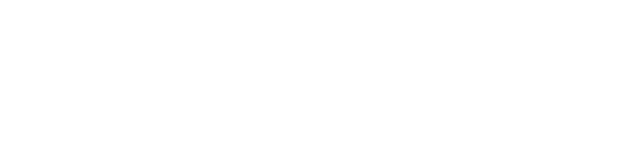
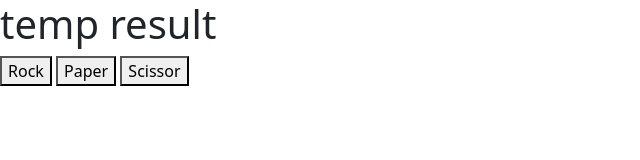
Before and after one commit to escavanessa/NodeJs, a website: page rps.html in a window 1280 px wide. Shown: the whole page, without its empty margins (0-640 px from the left). Drawn offline with nearby package versions, Linux system fonts and the light colour scheme.

Commit message:
added buttons

```diff
--- a/rps.html
+++ b/rps.html
@@ -1,7 +1,7 @@
 <!doctype html>
 <html lang="en">
     <head>
-        <title>Title</title>
+        <title>Rock Paper Scissors</title>
         <!-- Required meta tags -->
         <meta charset="utf-8" />
         <meta
@@ -19,14 +19,12 @@
     </head>
 
     <body>
-        <header>
-            <!-- place navbar here -->
-        </header>
-        <main></main>
-        <footer>
-            <!-- place footer here -->
-        </footer>
-        <!-- Bootstrap JavaScript Libraries -->
+        <div id="result-container">
+            <h1 id="result">temp result</h1>
+        </div>
+        <button id="rock">Rock</button>
+        <button id="paper">Paper</button>
+        <button id="scissors">Scissor</button>
         <script
             src="https://cdn.jsdelivr.net/npm/@popperjs/core@2.11.8/dist/umd/popper.min.js"
             integrity="sha384-I7E8VVD/ismYTF4hNIPjVp/Zjvgyol6VFvRkX/vR+Vc4jQkC+hVqc2pM8ODewa9r"
@@ -38,5 +36,6 @@
             integrity="sha384-BBtl+eGJRgqQAUMxJ7pMwbEyER4l1g+O15P+16Ep7Q9Q+zqX6gSbd85u4mG4QzX+"
             crossorigin="anonymous"
         ></script>
+        <script src="rps.js"></script>
     </body>
 </html>
```
